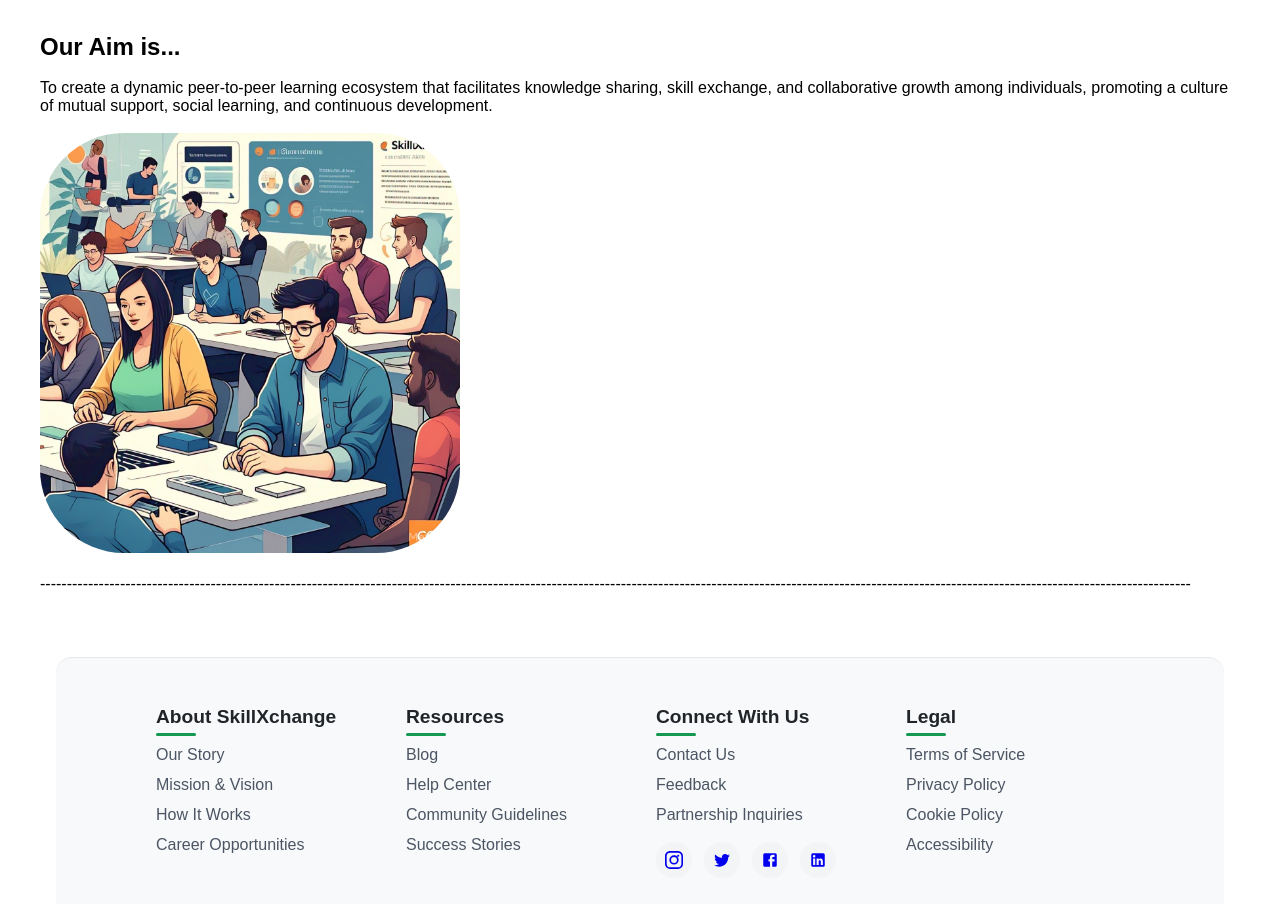
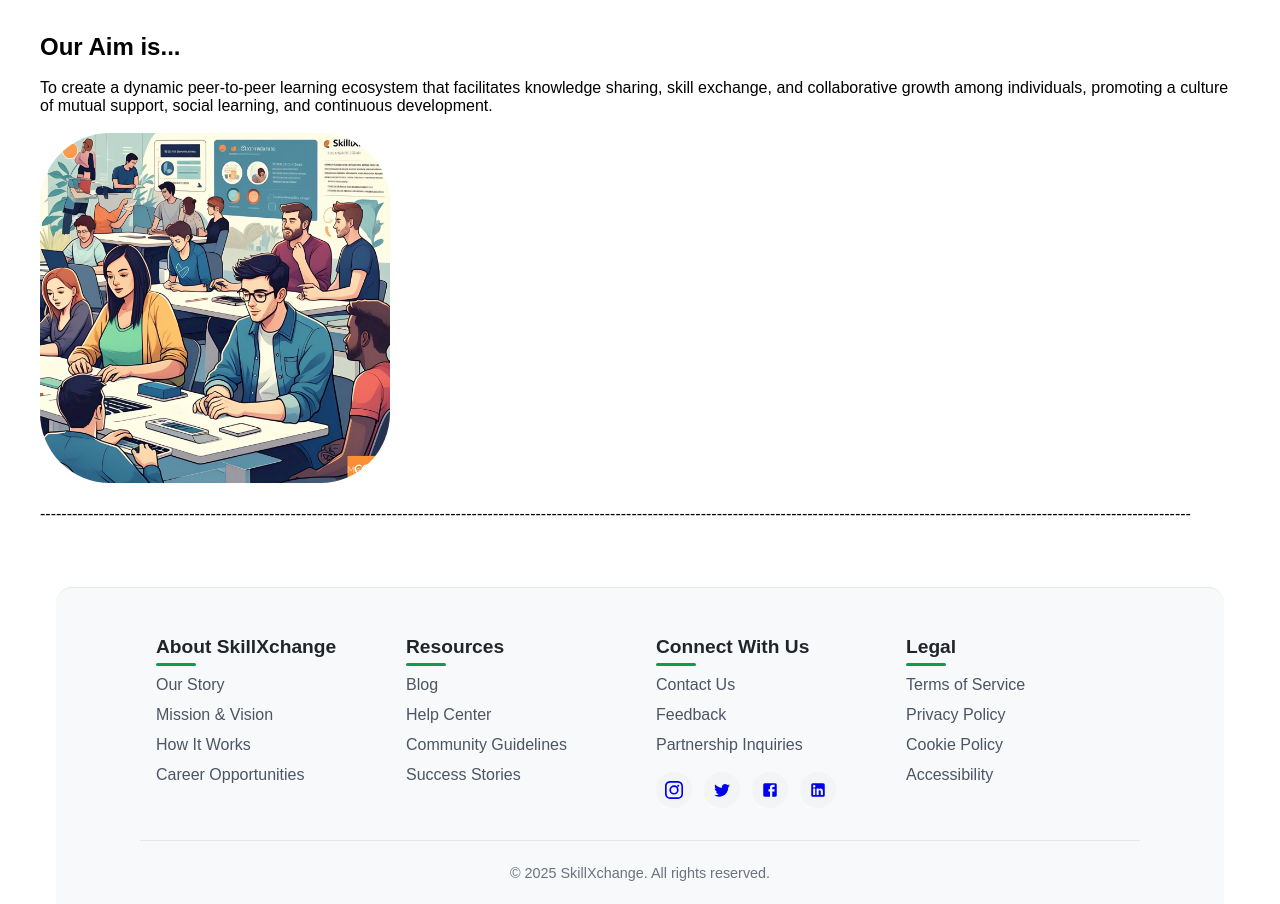
Before and after one commit to krishthakur248/Intigrated_Project, a website: page SkillXchange.html in a window 1280 px wide. Shown: the part 823-1727 px from the top of the page. Drawn offline with Linux system fonts and the light colour scheme.

Commit message:
Change Home page

```diff
--- a/SkillXchange.html
+++ b/SkillXchange.html
@@ -1395,7 +1395,7 @@
     <p> To create a dynamic peer-to-peer learning ecosystem that facilitates knowledge sharing, skill exchange, and collaborative growth among individuals, promoting a culture of mutual support, social learning, and continuous development.</h3>
         <br>
         <br>
-        <img src="aim.jpeg" height="420rem">
+        <img src="aim.jpeg" height="350rem">
         <br>
         <br>
         <p>------------------------------------------------------------------------------------------------------------------------------------------------------------------------------------------------------------------------</p>
```
